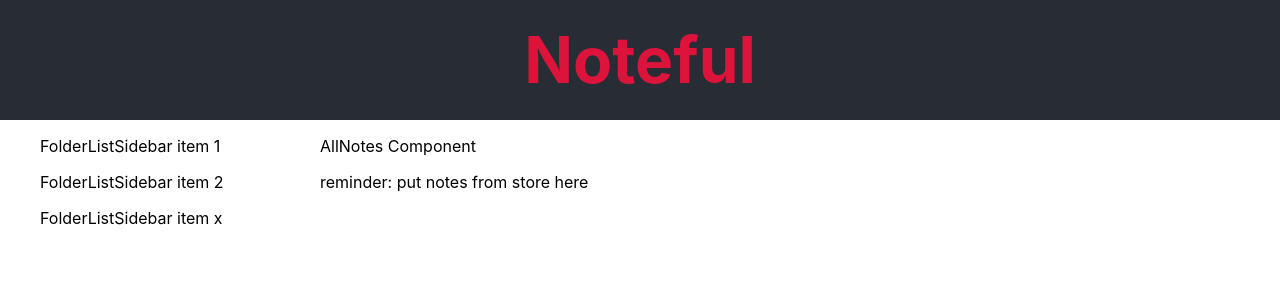
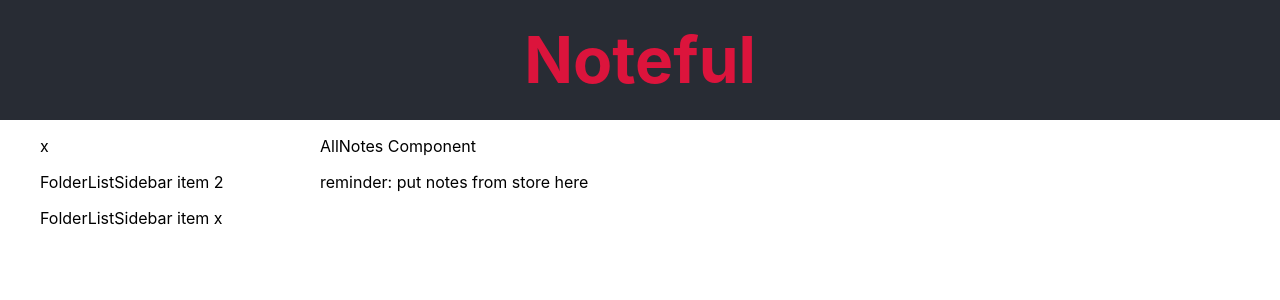
Before and after one commit to jessegilbride/noteful, a React (Create React App) app: page / in a window 1280 px wide. Shown: the top 300 px of the page. Built offline with nearby package versions, Linux system fonts and the light colour scheme.

Commit message:
add comments about props passed

```diff
--- a/src/AllNotes.js
+++ b/src/AllNotes.js
@@ -1,4 +1,5 @@
 import React, { Component } from 'react'
+// PROPS PASSED IN:
 
 export class AllNotesView extends Component {
   render() {
--- a/src/App.js
+++ b/src/App.js
@@ -22,6 +22,10 @@ class App extends Component {
           <Sidebar folders={dummyStore.folders} />
           <Main notes={dummyStore.notes} />
         </main>
+
+        {/* {console.log(dummyStore.folders)} */}
+        {/* {console.log(dummyStore.notes)} */}
+
       </div>
     )
   }
--- a/src/Folder.js
+++ b/src/Folder.js
@@ -1,4 +1,5 @@
 import React, { Component } from 'react'
+// PROPS PASSED IN:
 
 class Folder extends Component {
   render() {
--- a/src/FolderListSidebar.js
+++ b/src/FolderListSidebar.js
@@ -1,10 +1,14 @@
 import React, { Component } from 'react'
+// PROPS PASSED IN:
 
 class FolderListSidebar extends Component {
   render() {
+    console.log(this.props);
+    // const folders = Object.keys(this.props.folders).map(folder => {});
+
     return (
       <div>
-        <ul>FolderListSidebar item 1</ul>
+        <ul>x</ul>
         <ul>FolderListSidebar item 2</ul>
         <ul>FolderListSidebar item x</ul>
       </div>
--- a/src/FolderNameSidebar.js
+++ b/src/FolderNameSidebar.js
@@ -1,4 +1,5 @@
 import React, { Component } from 'react'
+// PROPS PASSED IN:
 
 class FolderNameSidebar extends Component {
   render() {
--- a/src/Main.js
+++ b/src/Main.js
@@ -3,6 +3,8 @@ import { Route } from 'react-router-dom';
 import AllNotes from './AllNotes';
 import Folder from './Folder';
 import Note from './Note';
+// PROPS PASSED IN:
+// notes={dummyStore.notes}
 
 class Main extends Component {
   render() {
--- a/src/Note.js
+++ b/src/Note.js
@@ -1,10 +1,12 @@
 import React, { Component } from 'react'
+// PROPS PASSED IN:
 
 class Note extends Component {
   render() {
     return (
       <div>
         <p>this is the note view.</p>
+
       </div>
     )
   }
--- a/src/Sidebar.js
+++ b/src/Sidebar.js
@@ -2,14 +2,20 @@ import React, { Component } from 'react';
 import { Route, Switch } from 'react-router-dom';
 import FolderListSidebar from './FolderListSidebar';
 import FolderNameSidebar from './FolderNameSidebar';
+// PROPS PASSED IN:
+// folders={dummyStore.folders}
 
 class Sidebar extends Component {
+
+
   render() {
+    // console.log(this.props.folders)
+
     return (
       <nav>
         <Switch>
-          <Route path='/folder/note' component={FolderNameSidebar} />
-          <Route path='/' component={FolderListSidebar} />
+          <Route path='/folder/note' component={FolderNameSidebar} folders={this.props.folders} />
+          <Route path='/' render={props => <FolderListSidebar {...props} />} />
         </Switch>
       </nav>
     )
```
Also changed, not shown: 1 other file (tests, documents, lock files or other folders).
